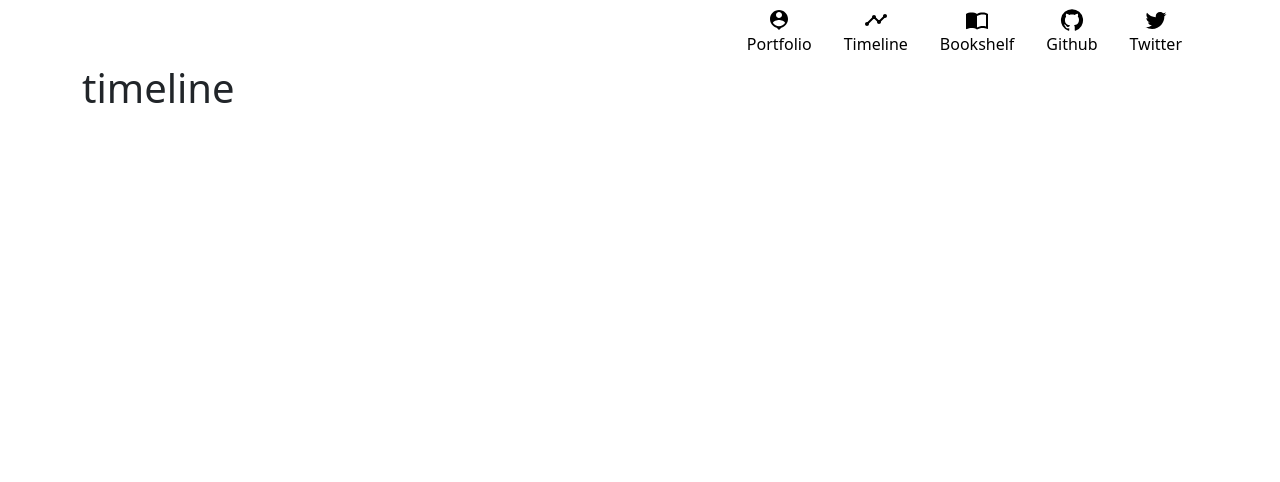
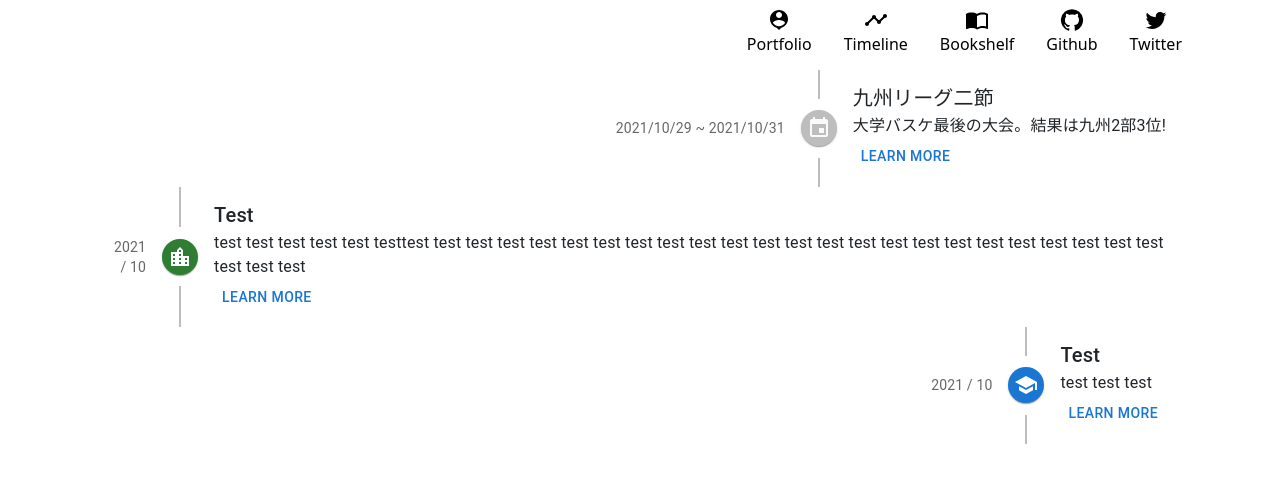
Before and after one commit to gegeson/Bookshelf, a React (Create React App) app: page /timeline in a window 1280 px wide. Shown: the top 482 px of the page. Built offline with nearby package versions, Linux system fonts and the light colour scheme.

Commit message:
[add] timeline

```diff
--- a/src/App.js
+++ b/src/App.js
@@ -2,7 +2,7 @@ import React from "react";
 import { Switch, Route } from "react-router-dom";
 import Container from "react-bootstrap/Container";
 
-import Timeline from "./pages/timeline";
+import Timelines from "./pages/timeline";
 import Header from "./components/header";
 import Bookshelf from "./pages/bookshelf";
 import "./App.css";
@@ -14,7 +14,7 @@ function App() {
 
       <main>
         <Switch>
-          <Route path="/timeline" component={Timeline} />
+          <Route path="/timeline" component={Timelines} />
           <Route path="/book" component={Bookshelf} />
         </Switch>
       </main>
--- /dev/null
+++ b/src/config.js
@@ -0,0 +1,29 @@
+module.exports = {
+  Event: [
+    {
+      title: "九州リーグ二節",
+      time: "2021/10/29 ~ 2021/10/31",
+      describe: "大学バスケ最後の大会。結果は九州2部3位!",
+      category: "event",
+      url: "https://twitter.com/gegesonyushin",
+      twitter: "",
+    },
+    {
+      title: "Test",
+      time: "2021 / 10",
+      describe:
+        " test test test test test testtest test test test test test test test test test test test test test test test test test test test test test test test test test test",
+      category: "job",
+      url: "https://twitter.com/gegesonyushin",
+      twitter: "",
+    },
+    {
+      title: "Test",
+      time: "2021 / 10",
+      describe: "test test test",
+      category: "study",
+      url: "https://twitter.com/gegesonyushin",
+      twitter: "https://twitter.com/gegesonyushin",
+    },
+  ],
+};
--- a/src/pages/timeline.js
+++ b/src/pages/timeline.js
@@ -1,5 +1,91 @@
-import React from "react";
+import * as React from "react";
+import Timeline from "@mui/lab/Timeline";
+import TimelineItem from "@mui/lab/TimelineItem";
+import TimelineSeparator from "@mui/lab/TimelineSeparator";
+import TimelineConnector from "@mui/lab/TimelineConnector";
+import TimelineContent from "@mui/lab/TimelineContent";
+import TimelineOppositeContent from "@mui/lab/TimelineOppositeContent";
+import TimelineDot from "@mui/lab/TimelineDot";
+import Typography from "@mui/material/Typography";
+import EventIcon from "@mui/icons-material/Event";
+import SchoolIcon from "@mui/icons-material/School";
+import LocationCityIcon from "@mui/icons-material/LocationCity";
+import Brightness7Icon from "@mui/icons-material/Brightness7";
+import Button from "@mui/material/Button";
+import Grid from "@mui/material/Grid";
 
-export default function Timeline() {
-  return <h1>timeline</h1>;
+import { Event } from "../config";
+
+const Icon = (category) => {
+  if (category === "job") {
+    return (
+      <TimelineDot color="success">
+        <LocationCityIcon />
+      </TimelineDot>
+    );
+  } else if (category === "study") {
+    return (
+      <TimelineDot color="primary">
+        <SchoolIcon />
+      </TimelineDot>
+    );
+  } else if (category === "play") {
+    return (
+      <TimelineDot color="primary" variant="outlined">
+        <Brightness7Icon />
+      </TimelineDot>
+    );
+  } else {
+    return (
+      <TimelineDot>
+        <EventIcon />
+      </TimelineDot>
+    );
+  }
+};
+
+export default function Timelines() {
+  return (
+    // 交互にするときはposition="alternate"を追加
+    <Timeline>
+      {Event.map(({ title, describe, time, category, url, twitter }, i) => (
+        <TimelineItem key={i}>
+          {/* <Grid item md={3} xs={5.5}> */}
+          <TimelineOppositeContent
+            sx={{ my: "auto" }}
+            align="right"
+            variant="body2"
+            color="text.secondary"
+          >
+            {time}
+          </TimelineOppositeContent>
+          {/* </Grid> */}
+          {/* <Grid item md={1} xs={1}> */}
+          <TimelineSeparator>
+            <TimelineConnector />
+            {Icon(category)}
+            <TimelineConnector />
+          </TimelineSeparator>
+          {/* </Grid> */}
+          <Grid item md={9} xs={5.5}>
+            <TimelineContent sx={{ py: "12px", px: 2 }}>
+              <Typography
+                variant="h6"
+                component="span"
+                className="timeline-title"
+              >
+                {title}
+              </Typography>
+              <Typography>{describe}</Typography>
+              <Typography>
+                <Button href={url} className="">
+                  Learn more
+                </Button>
+              </Typography>
+            </TimelineContent>
+          </Grid>
+        </TimelineItem>
+      ))}
+    </Timeline>
+  );
 }
```
Also changed, not shown: src/components/config.js (deleted, +0 -25 lines).
